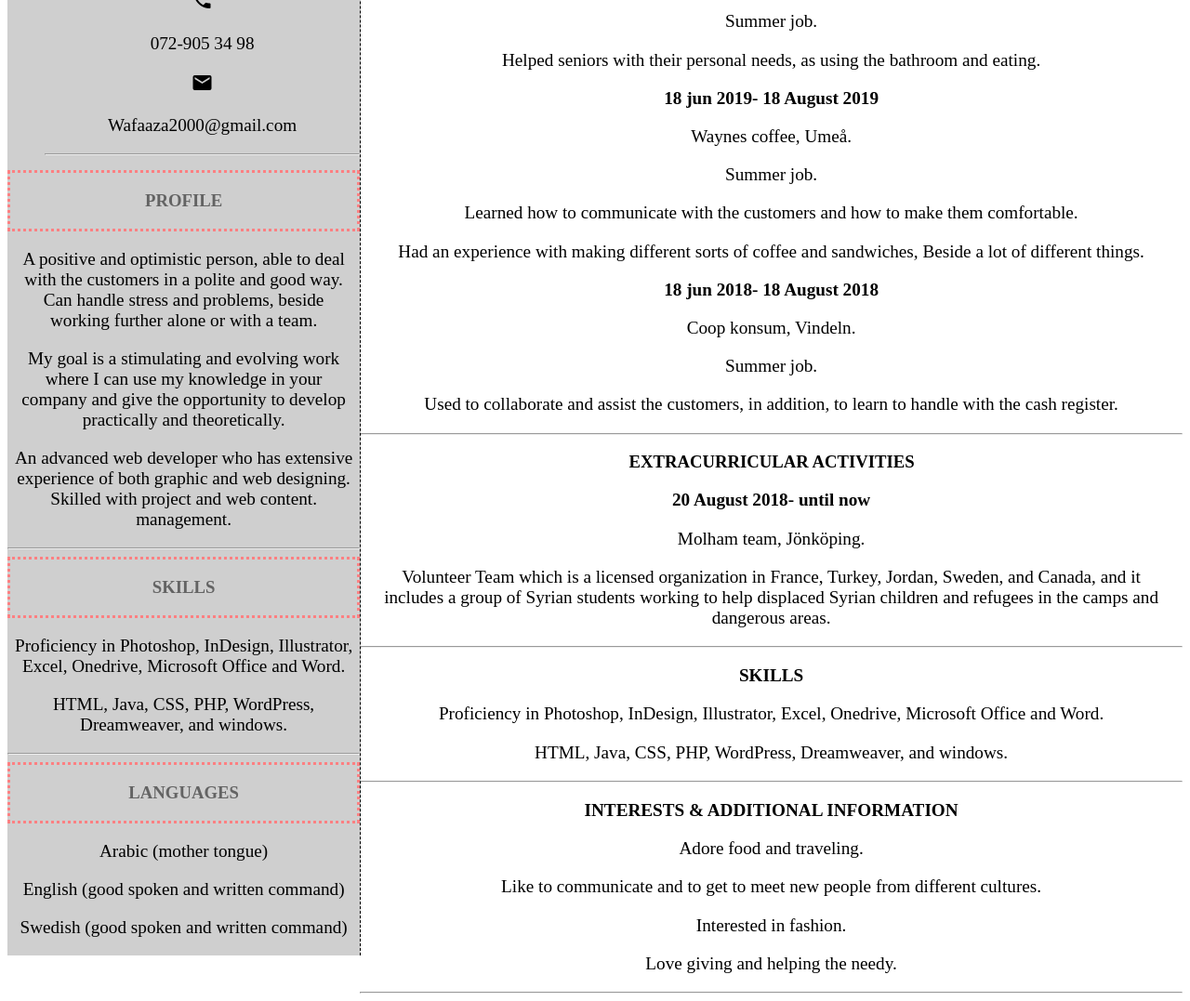
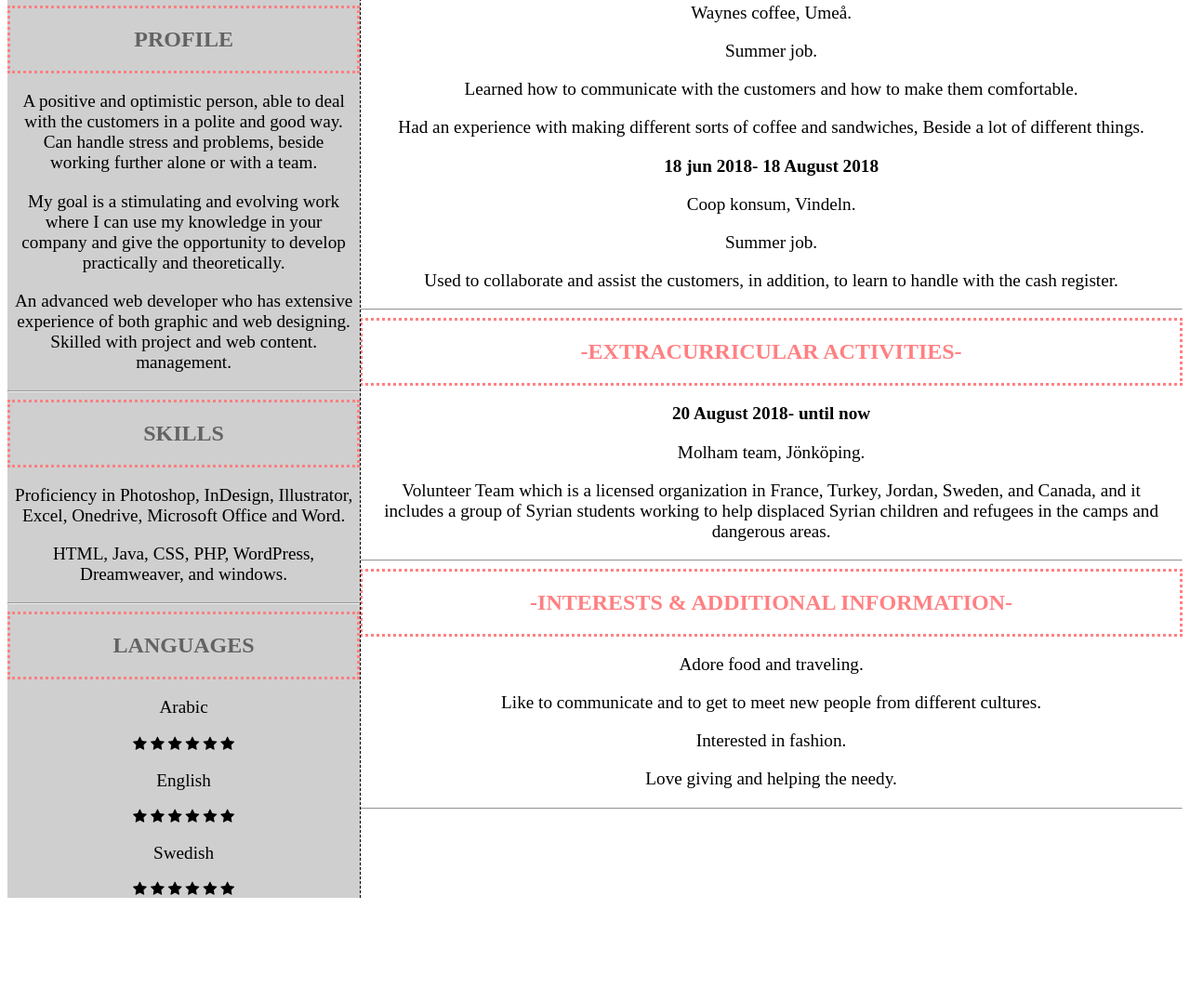
Before and after one commit to WafaaZa1/cv, a plain HTML site: page index.html in a window 1280 px wide. Shown: the part 697-1774 px from the top of the page at 93% size. After the commit the page ends 1663 px from the top, so only its background shows below. Drawn offline with Linux system fonts and the light colour scheme.

Commit message:
Add files via upload

```diff
--- a/index.html
+++ b/index.html
@@ -5,18 +5,20 @@
 	<meta charset="utf-8">
 	<link rel="stylesheet" href="https://fonts.googleapis.com/icon?family=Material+Icons">
 	<link rel="stylesheet" href="cv1.css">
+	<!-- Font Awesome Icon Library -->
+	<link rel="stylesheet" href="https://cdnjs.cloudflare.com/ajax/libs/font-awesome/4.7.0/css/font-awesome.min.css">
 	<title>MY CV</title>
 	<style>
 	</style>
 	</head>
 	<body>
 	<header>
-		<img src="https://via.placeholder.com/200x200">
+		<img src="bild/wafaa.jpg">
 		<h1 style="text-align:center;">WAFAA ZAMIL</h1>
 		<h2 style="text-align:center;">-WEB DEVELOPER AND GRAPHIC DESIGNER-</h2>
 	</header>
 	<aside>
-		<div><h3 style="color: rgba(99, 99, 99, 1)">PERSONAL INFORMATION</h3></div>
+		<div class="div1"><h2 style="color: rgba(99, 99, 99, 1)">PERSONAL INFORMATION</h2></div>
 	<ul>
 			<i class="material-icons">book</i>
 			<p>Wafaa Zamil</p>
@@ -30,25 +32,48 @@
 			<p>Wafaaza2000@gmail.com</p>
 			<hr>
 		</ul>
-		<div><h3 style="color: rgba(99, 99, 99, 1)">PROFILE</h3></div>
+		<div class="div1"><h2 style="color: rgba(99, 99, 99, 1)">PROFILE</h2></div>
 			<p>A positive and optimistic person, able to deal with the customers in a polite and good way. Can handle stress and problems, beside working further alone or with a team.</p>
 			<p>My goal is a stimulating and evolving work where I can use my knowledge in your company and give the opportunity to develop practically and theoretically.</p>
 			<p>An advanced web developer who has extensive experience of both graphic and web designing. Skilled with project and web content. management.</p>
 		<hr>
 
-		<div><h3 style="color: rgba(99, 99, 99, 1)">SKILLS</h3></div>
+		<div class="div1">
+		<h2 style="color: rgba(99, 99, 99, 1)">SKILLS</h2>
+		</div>
 			<p>Proficiency in Photoshop, InDesign, Illustrator, Excel, Onedrive, Microsoft Office and Word.</p>
 			<p>HTML, Java, CSS, PHP, WordPress, Dreamweaver, and windows.</p>
 		<hr>
 
-		<div><h3 style="color: rgba(99, 99, 99, 1)">LANGUAGES</h3></div>
-		<p>Arabic (mother tongue)</p>
-		<p>English (good spoken and written command)</p>
-		<p>Swedish (good spoken and written command)</p>
+		<div class="div1">
+		<h2 style="color: rgba(99, 99, 99, 1)">LANGUAGES</h2>
+		</div>
+		<p>Arabic</p><span class="fa fa-star checked"></span>
+		<span class="fa fa-star checked"></span>
+		<span class="fa fa-star checked"></span>
+		<span class="fa fa-star checked"></span>
+		<span class="fa fa-star checked"></span>
+		<span class="fa fa-star checked"></span>
+
+		<p>English</p><span class="fa fa-star checked"></span>
+		<span class="fa fa-star checked"></span>
+		<span class="fa fa-star checked"></span>
+		<span class="fa fa-star checked"></span>
+		<span class="fa fa-star checked"></span>
+		<span class="fa fa-star "></span>
+
+		<p>Swedish</p><span class="fa fa-star checked"></span>
+		<span class="fa fa-star checked"></span>
+		<span class="fa fa-star checked"></span>
+		<span class="fa fa-star checked"></span>
+		<span class="fa fa-star checked"></span>
+		<span class="fa fa-star "></span>
 	</aside>
 	<main>
 	<center>
-		<h3>PROFESSIONAL EXPERIENCE</h3>
+	<div class="div2">
+		<h2>-PROFESSIONAL EXPERIENCE-</h2>
+	</div>
 		<p><strong>18 jun 2022- 18 August 2023</strong></p>
 		<p>Wordpress, Stockholm.</p>
 		<p>I was a part of a group who developed and designed Wordpress.</p>
@@ -69,24 +94,25 @@
 		<p>Summer job.</p>
 		<p>Used to collaborate and assist the customers, in addition, to learn to handle with the cash register.</p>
 		<hr>
-		<h3>EXTRACURRICULAR ACTIVITIES</h3>
+
+		<div class="div2">
+		<h2>-EXTRACURRICULAR ACTIVITIES-</h2>
+		</div>
 		<p><strong>20 August 2018- until now</strong></p>
 		<p>Molham team, Jönköping.</p>
 		<p>Volunteer Team which is a licensed organization in France, Turkey, Jordan, Sweden, and Canada, and it includes a group of Syrian students working to help displaced Syrian children and refugees in the camps and dangerous areas.</p>
 		<hr>
-		<p><strong>SKILLS</strong></p>
-		<p>Proficiency in Photoshop, InDesign, Illustrator, Excel, Onedrive, Microsoft Office and Word.</p>
-		<p>HTML, Java, CSS, PHP, WordPress, Dreamweaver, and windows.</p>
-		<hr>
-		<p><strong>INTERESTS & ADDITIONAL INFORMATION</strong></p>
+
+		<div class="div2">
+		<h2>-INTERESTS & ADDITIONAL INFORMATION-<h2>
+		</div>
 		<p>Adore food and traveling.</p>
 		<p>Like to communicate and to get to meet new people from different cultures.</p>
 		<p>Interested in fashion.</p>
 		<p>Love giving and helping the needy.</p>
 		<hr>
+	</main>
 	</center>
-	</main>
-
 
 </body>
 </html>
```
